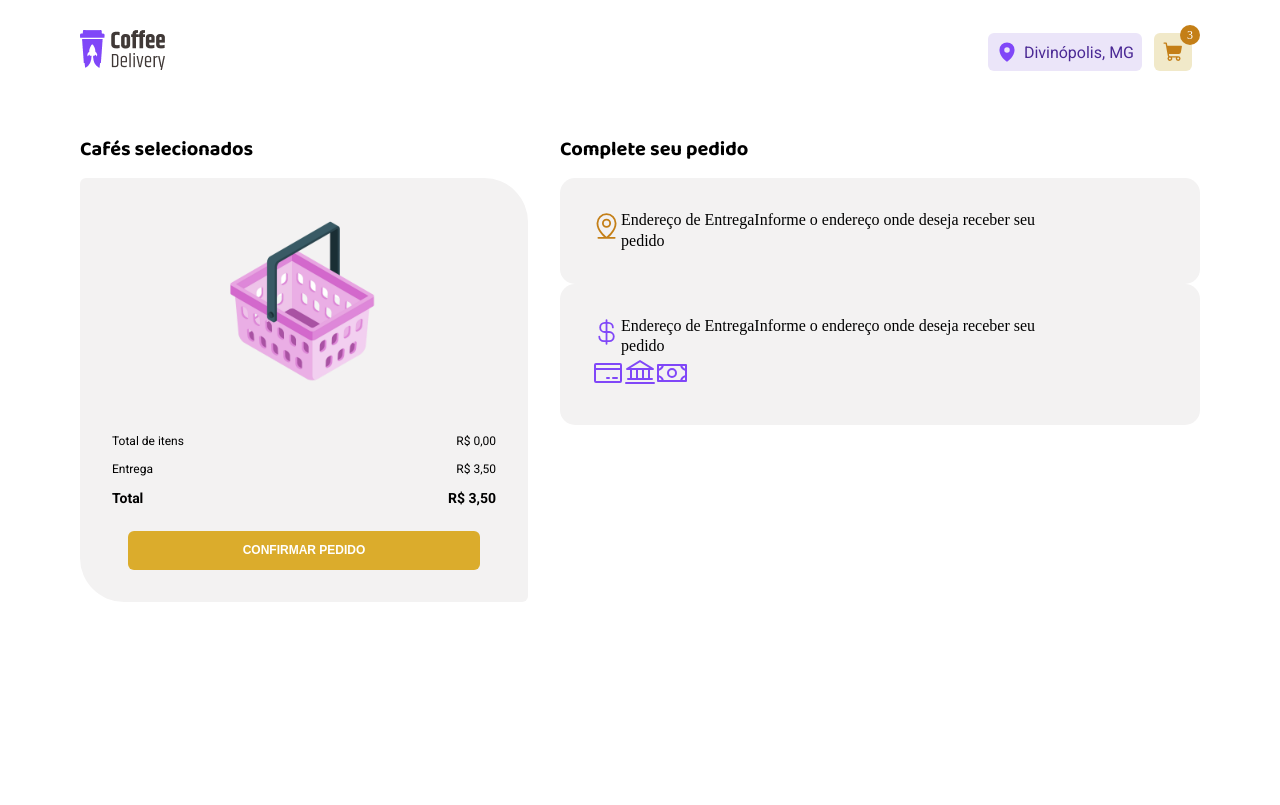
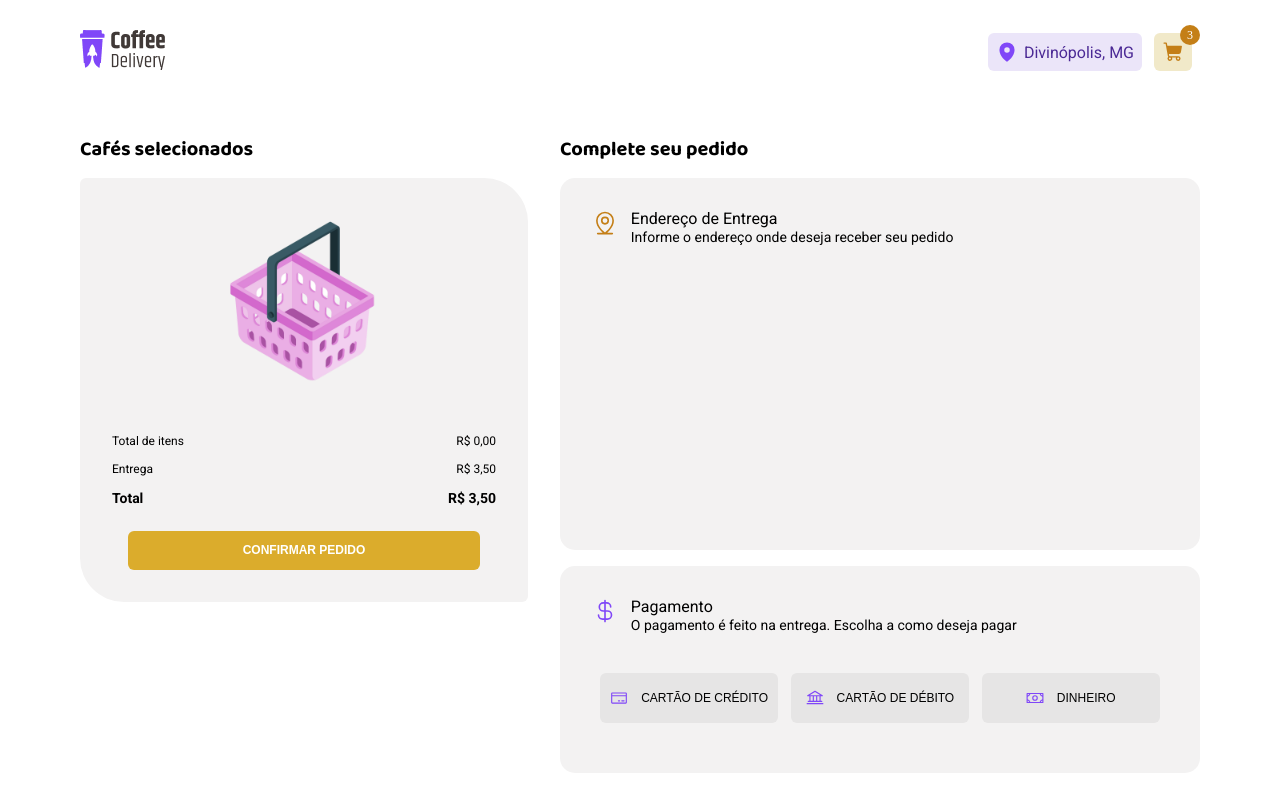
Before and after one commit to VitorAndrey/ignite-coffee-delivery, a React (Vite) app: page /cart in a window 1280 px wide. Built offline with nearby package versions, Linux system fonts and the light colour scheme.

Commit message:
adicionei o campo de pagamento

```diff
--- a/src/pages/Cart/index.tsx
+++ b/src/pages/Cart/index.tsx
@@ -13,25 +13,37 @@ export function Cart() {
         <h2>Complete seu pedido</h2>
         <AdressCard>
           <div>
-            <MapPinLine size={32} color="#c47f17" />
+            <MapPinLine size={26} color="#c47f17" />
             <p>
               <span>Endereço de Entrega</span>
+              <br />
               Informe o endereço onde deseja receber seu pedido
             </p>
           </div>
         </AdressCard>
         <PaymentCard>
           <div>
-            <CurrencyDollar size={32} color="#8047f8" />
+            <CurrencyDollar size={26} color="#8047f8" />
             <p>
-              <span>Endereço de Entrega</span>
-              Informe o endereço onde deseja receber seu pedido
+              <span>Pagamento</span>
+              <br />O pagamento é feito na entrega. Escolha a como deseja pagar
             </p>
           </div>
 
-          <CreditCard size={32} color="#8047f8" />
-          <Bank size={32} color="#8047f8" />
-          <Money size={32} color="#8047f8" />
+          <div>
+            <button>
+              <CreditCard size={18} color="#8047f8" />
+              <p>Cartão de crédito</p>
+            </button>
+            <button>
+              <Bank size={18} color="#8047f8" />
+              <p>cartão de débito</p>
+            </button>
+            <button>
+              <Money size={18} color="#8047f8" />
+              <p>dinheiro</p>
+            </button>
+          </div>
         </PaymentCard>
       </div>
     </CartSectionContainer>
--- a/src/pages/Cart/style.ts
+++ b/src/pages/Cart/style.ts
@@ -31,18 +31,66 @@ export const AdressCard = styled.div`
   background: ${(props) => props.theme["base-card"]};
   padding: 2rem;
   border-radius: 15px;
+  min-height: 372px;
+  margin-bottom: 1rem;
 
   div:nth-child(1) {
     display: flex;
+  }
+
+  p {
+    font-family: ${(props) => props.theme["text-family"]};
+    margin-left: 0.8rem;
+    font-size: 14px;
+  }
+
+  span {
+    font-size: 16px;
   }
 `;
 
 export const PaymentCard = styled.div`
   background: ${(props) => props.theme["base-card"]};
+  font-family: ${(props) => props.theme["text-family"]};
   padding: 2rem;
   border-radius: 15px;
+  min-height: 207px;
 
   div:nth-child(1) {
     display: flex;
+    margin-bottom: 1.5rem;
+
+    p {
+      margin-left: 0.8rem;
+      font-size: 14px;
+    }
+
+    span {
+      font-size: 16px;
+    }
+  }
+
+  div:nth-child(2) {
+    flex: 1;
+    min-height: 80px;
+    display: flex;
+    justify-content: center;
+    align-items: center;
+    gap: 0.8rem;
+    flex-wrap: wrap;
+
+    button {
+      display: flex;
+      justify-content: center;
+      align-items: center;
+      gap: 0.8rem;
+      background: ${(props) => props.theme["base-button"]};
+      font-size: 12px;
+      text-transform: uppercase;
+      width: 178px;
+      height: 50px;
+      border-radius: 6px;
+      border: none;
+    }
   }
 `;
```
